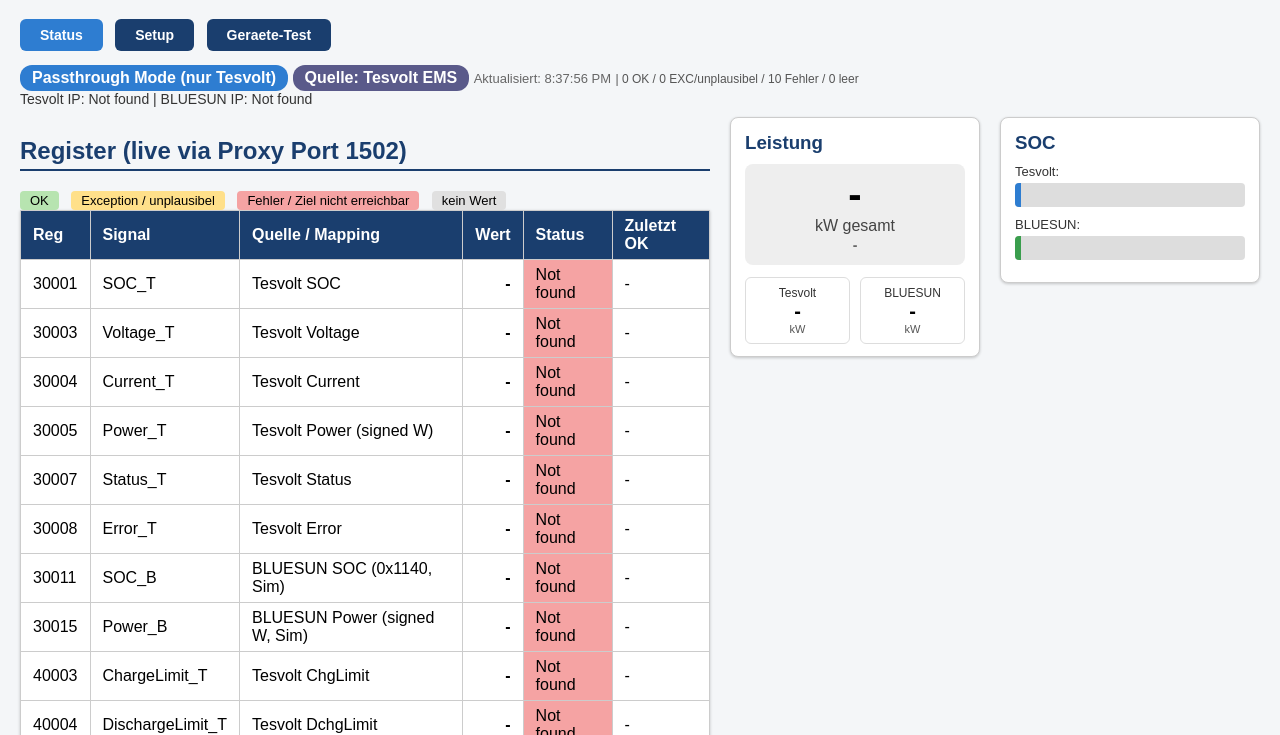
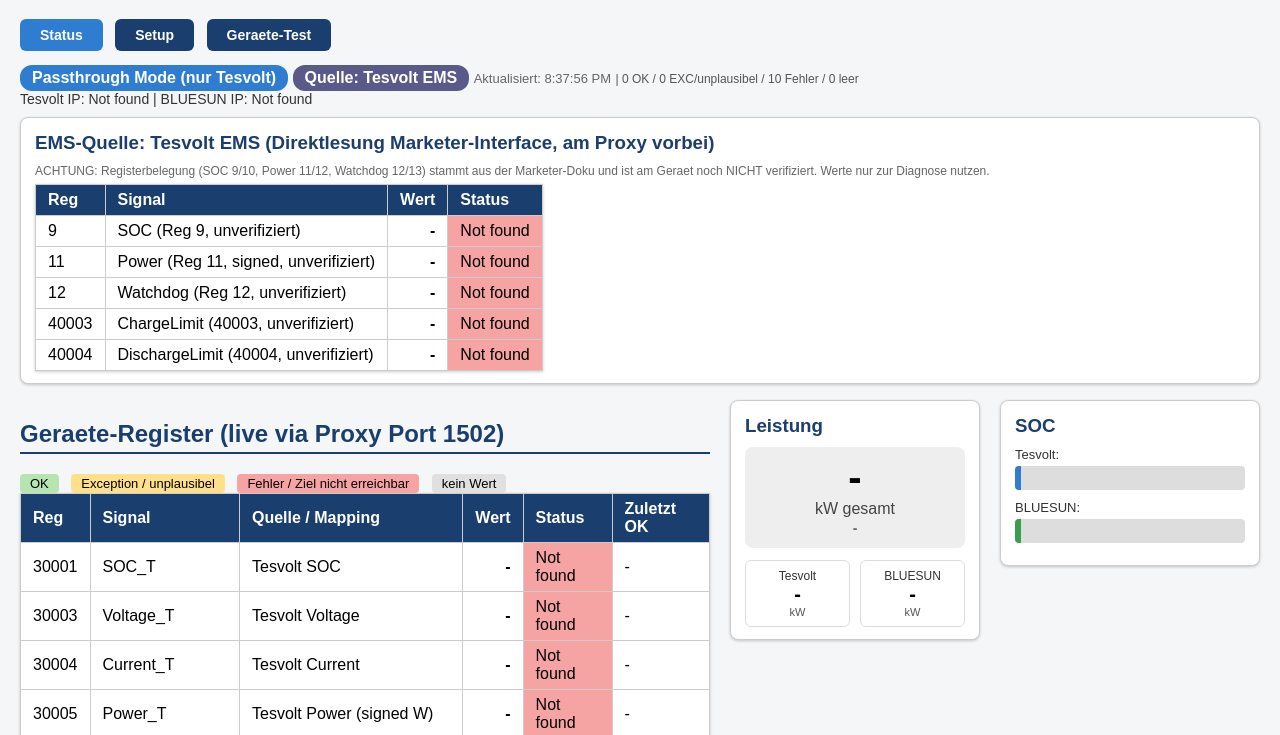
Before and after one commit to Goldbecksolar-Speier/Modbus-Proxy, a plain HTML site: page EMS-Proxy/www/status.html in a window 1280 px wide. Shown: the part 61-796 px from the top of the page. Drawn offline with Linux system fonts and the light colour scheme; no server answers.

Commit message:
feat(status): symmetrisches EMS-Quelle-Panel - Tesvolt-EMS-Direktlesung (unverifiziert) analog zum DM-Panel; untere Tabelle heisst jetzt Geraete-Register

```diff
--- a/EMS-Proxy/www/status.html
+++ b/EMS-Proxy/www/status.html
@@ -114,11 +114,24 @@
   </table>
 </div>
 
+<!-- ============ EMS-Quelle: Tesvolt EMS (nur sichtbar wenn Quelle=tesvolt) ============ -->
+<div class="panel" id="tv_panel" style="display:none; margin-bottom:16px;">
+  <h3>EMS-Quelle: Tesvolt EMS (Direktlesung Marketer-Interface, am Proxy vorbei)</h3>
+  <div style="font-size:12px;color:#666;margin-bottom:6px;">
+    ACHTUNG: Registerbelegung (SOC 9/10, Power 11/12, Watchdog 12/13) stammt aus der
+    Marketer-Doku und ist am Geraet noch NICHT verifiziert. Werte nur zur Diagnose nutzen.
+  </div>
+  <table id="tv_table">
+    <thead><tr><th>Reg</th><th>Signal</th><th>Wert</th><th>Status</th></tr></thead>
+    <tbody></tbody>
+  </table>
+</div>
+
 <div class="layout">
 
   <!-- ================= LINKE SPALTE: Tabelle + Parameter ================= -->
   <div class="col-main">
-    <h2 id="reg_heading">Register (live via Proxy Port 1502)</h2>
+    <h2 id="reg_heading">Geraete-Register (live via Proxy Port 1502)</h2>
     <div class="legend">
       <span style="background:#b7e4b0">OK</span>
       <span style="background:#ffe08a">Exception / unplausibel</span>
@@ -234,6 +247,16 @@
   { addr: 31395, words: 2, signed: false, name: "Momentane Batterieentladung",                unit: "W" }
 ];
 
+// Tesvolt EMS Marketer-Interface (Direktlesung an ip_t:502) -
+// Registerbelegung laut Marketer-Doku, am Geraet NOCH NICHT VERIFIZIERT.
+var TV_MAP = [
+  { addr: 9,     words: 1, signed: false, fc: 3, name: "SOC (Reg 9, unverifiziert)",              unit: "%" },
+  { addr: 11,    words: 1, signed: true,  fc: 3, name: "Power (Reg 11, signed, unverifiziert)",   unit: "" },
+  { addr: 12,    words: 1, signed: false, fc: 3, name: "Watchdog (Reg 12, unverifiziert)",        unit: "" },
+  { addr: 40003, words: 1, signed: false, fc: 3, name: "ChargeLimit (40003, unverifiziert)",      unit: "" },
+  { addr: 40004, words: 1, signed: false, fc: 3, name: "DischargeLimit (40004, unverifiziert)",   unit: "" }
+];
+
 var SIGNED_REGS = { 30005: true, 30015: true };
 
 // Plausibilitaetsgrenzen [min, max] - Werte ausserhalb werden gelb markiert
@@ -310,58 +333,63 @@
   });
 }
 
-// ---------------- SMA Data Manager (Direktlesung) ----------------
+// ---------------- Direktlesung EMS-Quelle (generisch fuer DM + Tesvolt) ----------------
 // Unit-ID 2 = Anlage (EDMx-Modbus-TI-de-16 Kap. 3.4.1); Unit-ID 1 nur Produktinfo.
 var dm_cfg = { source: "tesvolt", ip: "", unit: 2 };
+var tv_cfg = { ip: "", unit: 1 };
 
-function buildDmTable() {
-  var tbody = document.querySelector("#dm_table tbody");
+function buildSrcTable(tableId, map) {
+  var tbody = document.querySelector("#" + tableId + " tbody");
   tbody.innerHTML = "";
-  DM_MAP.forEach(function (e) {
+  var prefix = (tableId === "dm_table") ? "dm" : "tv";
+  map.forEach(function (e) {
     var tr = document.createElement("tr");
     tr.innerHTML =
       "<td>" + e.addr + "</td>" +
       "<td>" + e.name + "</td>" +
-      "<td class='val' id='dmval_" + e.addr + "'>-</td>" +
-      "<td id='dmst_" + e.addr + "' class='hm-stale'>kein Wert</td>";
+      "<td class='val' id='" + prefix + "val_" + e.addr + "'>-</td>" +
+      "<td id='" + prefix + "st_" + e.addr + "' class='hm-stale'>kein Wert</td>";
     tbody.appendChild(tr);
   });
 }
 
-function dmReadWord(addr) {
-  return fetch("/cgi-bin/test_read.cgi?ip=" + dm_cfg.ip + "&port=502&unit=" + dm_cfg.unit + "&fc=3&addr=" + addr)
+function srcReadWord(ip, unit, fc, addr) {
+  return fetch("/cgi-bin/test_read.cgi?ip=" + ip + "&port=502&unit=" + unit + "&fc=" + (fc || 3) + "&addr=" + addr)
     .then(function (r) { return r.text(); })
     .then(function (t) { return t.trim(); });
 }
 
-function dmReadEntry(idx) {
-  if (idx >= DM_MAP.length) return;
-  var e = DM_MAP[idx];
-  dmReadWord(e.addr).then(function (hiRes) {
-    var valEl = document.getElementById("dmval_" + e.addr);
-    var stEl  = document.getElementById("dmst_" + e.addr);
+// Generische sequenzielle Lesung einer Quell-Tabelle (dm oder tv)
+function srcReadEntry(prefix, map, ip, unit, idx) {
+  if (idx >= map.length) return;
+  var e = map[idx];
+  var next = function () { srcReadEntry(prefix, map, ip, unit, idx + 1); };
+  srcReadWord(ip, unit, e.fc, e.addr).then(function (hiRes) {
+    var valEl = document.getElementById(prefix + "val_" + e.addr);
+    var stEl  = document.getElementById(prefix + "st_" + e.addr);
+    if (!valEl || !stEl) { next(); return; }
     if (hiRes.indexOf("OK:") !== 0) {
       valEl.innerText = "-";
       stEl.innerText = hiRes;
       stEl.className = hiRes.indexOf("EXC:") === 0 ? "hm-warn" : "hm-err";
-      dmReadEntry(idx + 1);
+      next();
       return;
     }
     var hi = parseInt(hiRes.substring(3), 10);
     if (hi < 0) hi += 65536;   // mb_cli liefert s16
     if (e.words === 1) {
-      valEl.innerText = String(e.signed && hi > 32767 ? hi - 65536 : hi);
+      valEl.innerText = String(e.signed && hi > 32767 ? hi - 65536 : hi) + (e.unit ? " " + e.unit : "");
       stEl.innerText = "OK";
       stEl.className = "hm-ok";
-      dmReadEntry(idx + 1);
+      next();
       return;
     }
-    dmReadWord(e.addr + 1).then(function (loRes) {
+    srcReadWord(ip, unit, e.fc, e.addr + 1).then(function (loRes) {
       if (loRes.indexOf("OK:") !== 0) {
         valEl.innerText = "-";
         stEl.innerText = loRes;
         stEl.className = loRes.indexOf("EXC:") === 0 ? "hm-warn" : "hm-err";
-        dmReadEntry(idx + 1);
+        next();
         return;
       }
       var lo = parseInt(loRes.substring(3), 10);
@@ -378,7 +406,7 @@
         stEl.innerText = "OK";
         stEl.className = "hm-ok";
       }
-      dmReadEntry(idx + 1);
+      next();
     });
   });
 }
@@ -388,7 +416,7 @@
 function setPathLabels(isDm) {
   var tag = isDm ? " - Quelle Tesvolt-Pfad" : "";
   document.getElementById("reg_heading").innerText =
-    "Register (live via Proxy Port 1502)" + tag;
+    "Geraete-Register (live via Proxy Port 1502)" + tag;
   document.getElementById("hist_src").innerText = tag;
   document.getElementById("pw_src").innerText = tag;
   document.getElementById("soc_src").innerText = tag;
@@ -400,10 +428,12 @@
     .then(function (v) {
       dm_cfg.source = v.trim() || "tesvolt";
       var badge = document.getElementById("src_display");
-      var panel = document.getElementById("dm_panel");
+      var dmPanel = document.getElementById("dm_panel");
+      var tvPanel = document.getElementById("tv_panel");
       if (dm_cfg.source === "datamanager") {
         badge.innerText = "Quelle: SMA Data Manager";
-        panel.style.display = "";
+        dmPanel.style.display = "";
+        tvPanel.style.display = "none";
         setPathLabels(true);
         return Promise.all([
           fetch("/cgi-bin/get_param.cgi?name=ip_dm").then(function (r) { return r.text(); }),
@@ -415,14 +445,27 @@
             document.querySelector("#dm_table tbody").innerHTML =
               "<tr><td colspan='4' class='not-set'>Datamanager-IP nicht gesetzt (Setup-Seite)</td></tr>";
           } else {
-            buildDmTable();
-            dmReadEntry(0);
+            buildSrcTable("dm_table", DM_MAP);
+            srcReadEntry("dm", DM_MAP, dm_cfg.ip, dm_cfg.unit, 0);
           }
         });
       } else {
         badge.innerText = "Quelle: Tesvolt EMS";
-        panel.style.display = "none";
+        dmPanel.style.display = "none";
+        tvPanel.style.display = "";
         setPathLabels(false);
+        return fetch("/cgi-bin/get_param.cgi?name=ip_t")
+          .then(function (r) { return r.text(); })
+          .then(function (ip) {
+            tv_cfg.ip = ip.trim();
+            if (!tv_cfg.ip) {
+              document.querySelector("#tv_table tbody").innerHTML =
+                "<tr><td colspan='4' class='not-set'>Tesvolt-IP nicht gesetzt (Setup-Seite)</td></tr>";
+            } else {
+              buildSrcTable("tv_table", TV_MAP);
+              srcReadEntry("tv", TV_MAP, tv_cfg.ip, tv_cfg.unit, 0);
+            }
+          });
       }
     })
     .catch(function () {});
```
